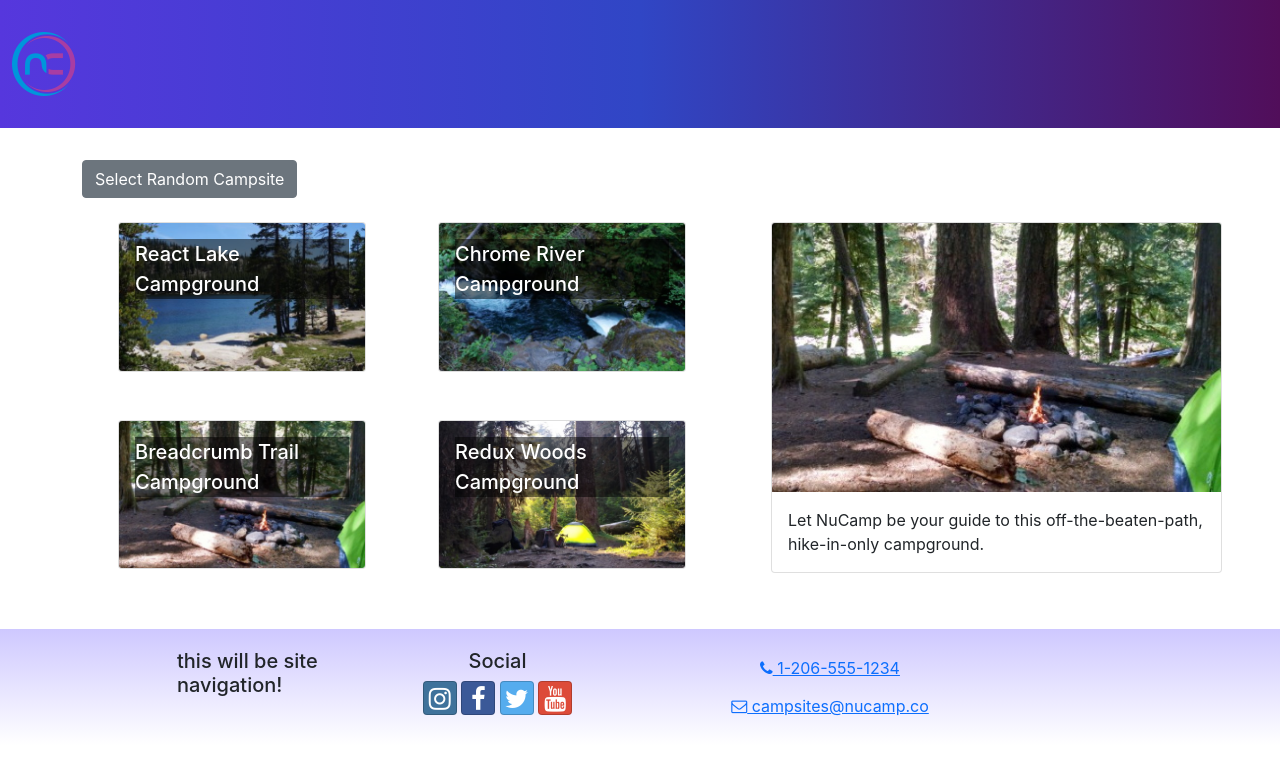
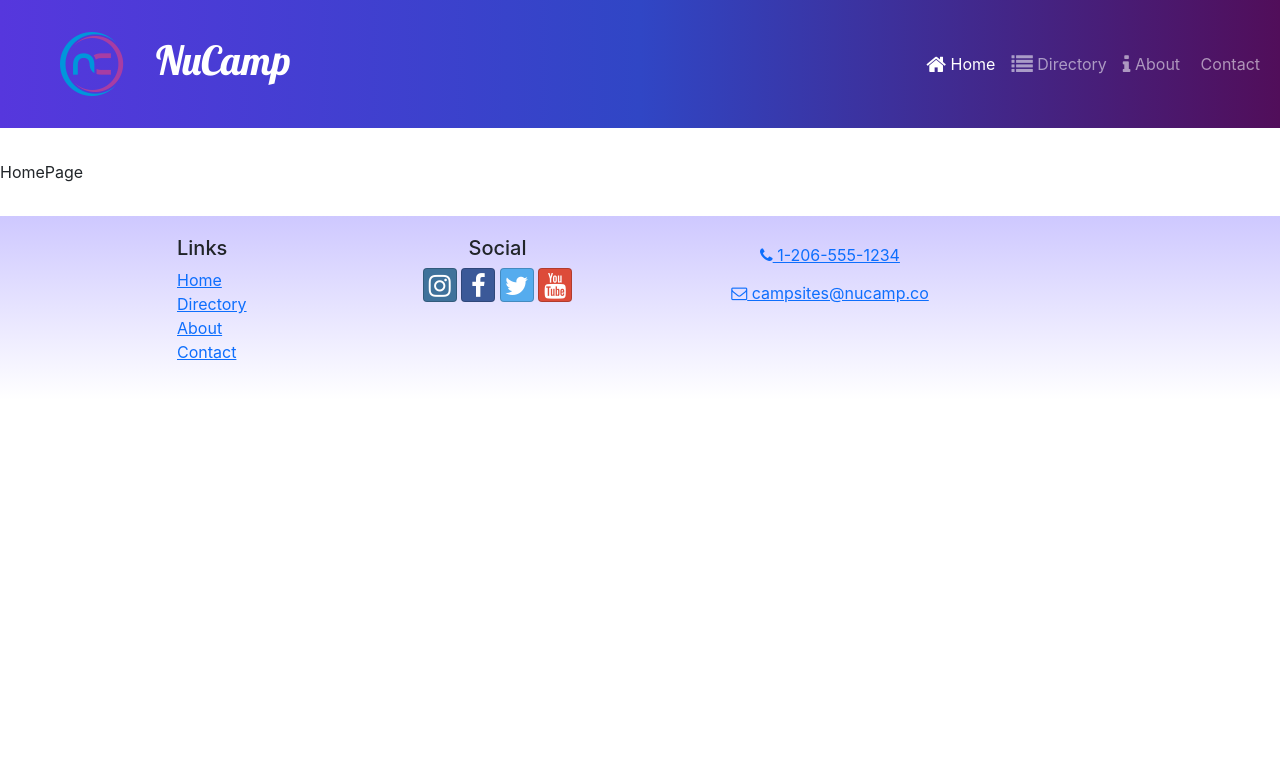
Before and after one commit to jeedeekay/react-course-project, a React (Create React App) app in the folder nucampsite/: page / in a window 1280 px wide. Shown: the top 758 px of the page. Built offline with nearby package versions, Linux system fonts and the light colour scheme.

Commit message:
Header and Footer Links

```diff
--- a/nucampsite/src/App.js
+++ b/nucampsite/src/App.js
@@ -1,3 +1,6 @@
+import { Routes, Route } from 'react-router-dom';
+import HomePage from './pages/HomePage';
+import ContactPage from './pages/ContactPage';
 import Header from './components/Header';
 import Footer from './components/Footer';
 import CampsiteDirectoryPage from './pages/CampsiteDirectoryPage';
@@ -7,7 +10,11 @@
   return (
     <div className="App">
       <Header />
-      <CampsiteDirectoryPage />
+      <Routes>
+        <Route path='/' element={<HomePage />} />
+        <Route path='contact' element={<ContactPage />} />
+        <Route path='directory' element={<CampsiteDirectoryPage />} />
+      </Routes>
       <Footer />
     </div>
   );
--- a/nucampsite/src/components/Footer.js
+++ b/nucampsite/src/components/Footer.js
@@ -1,4 +1,5 @@
 import { Container, Row, Col } from "reactstrap";
+import { Link } from "react-router-dom";
 
 const Footer = () => {
     return (
@@ -6,7 +7,21 @@
             <Container>
                 <Row>
                     <Col xs={{ size: 4, offset: 1}} sm='2'>
-                        <h5>this will be site navigation!</h5>
+                        <h5>Links</h5>
+                        <ul className="list-unstyled">
+                            <li>
+                                <Link to='/'>Home</Link>
+                            </li>
+                            <li>
+                                <Link to='/directory'>Directory</Link>
+                            </li>
+                            <li>
+                                <Link to='/about'>About</Link>
+                            </li>
+                            <li>
+                                <Link to='/contact'>Contact</Link>
+                            </li>
+                        </ul>
                     </Col>
                     <Col xs='6' sm='3' className='text-center'>
                     <h5>Social</h5>
--- a/nucampsite/src/components/Header.js
+++ b/nucampsite/src/components/Header.js
@@ -1,13 +1,50 @@
-import { Navbar} from "reactstrap";
-import { NavbarBrand } from "reactstrap";
+import { useState } from "react";
+import {
+    Navbar,
+    NavbarBrand,
+    Collapse,
+    NavbarToggler,
+    Nav,
+    NavItem
+} from "reactstrap";
+import { NavLink } from "react-router-dom";
 import NucampLogo from "../app/assets/img/logo.png";
 
 const Header = () => {
+    const [menuOpen, setMenuOpen] = useState(false);
+
     return (
         <Navbar dark color='primary' sticky='top' expand='md'>
-            <NavbarBrand href='/'>
-                <img src={NucampLogo} alt='nucamp logo' />
+            <NavbarBrand className="ms-5" href='/'>
+                <img src={NucampLogo} alt='nucamp logo' className="float-start" />
+                <h1 className="mt-1">NuCamp</h1>
             </NavbarBrand>
+
+            <NavbarToggler onClick={() => setMenuOpen(!menuOpen)} />
+            <Collapse isOpen={menuOpen} navbar>
+                <Nav className="ms-auto" navbar>
+                    <NavItem>
+                        <NavLink className='nav-link' to='/'>
+                            <i className="fa fa-home fa-lg" /> Home
+                        </NavLink>
+                    </NavItem>
+                    <NavItem>
+                        <NavLink className='nav-link' to='/directory'>
+                            <i className="fa fa-list fa-lg" /> Directory
+                        </NavLink>
+                    </NavItem>
+                    <NavItem>
+                        <NavLink className='nav-link' to='/about'>
+                            <i className="fa fa-info fa-lg" /> About
+                        </NavLink>
+                    </NavItem>
+                    <NavItem>
+                        <NavLink className='nav-link' to='/contact'>
+                            <i className="fa fa-card fa-lg" /> Contact
+                        </NavLink>
+                    </NavItem>
+                </Nav>
+            </Collapse>
         </Navbar>
     );
 }
--- a/nucampsite/src/features/campsites/CampsitesList.js
+++ b/nucampsite/src/features/campsites/CampsitesList.js
@@ -3,14 +3,14 @@
 import CampsiteCard from "./CampsiteCard";
 import { selectAllCampsites } from './campsitesSlice';
 
-const CampsitesList = () => {
+const CampsitesList = ({ setCampsiteId }) => {
     const campsites = selectAllCampsites();
 
     return (
         <Row className='ms-auto'>
             {CAMPSITES.map((campsite) => {
                 return (
-                    <Col md='5' className='m-4' key={campsite.id}>
+                    <Col md='5' className='m-4' key={campsite.id} onClick={() => setCampsiteId(campsite.id)}>
                         <CampsiteCard campsite={campsite} />
                     </Col>
                 );
--- a/nucampsite/src/features/campsites/campsitesSlice.js
+++ b/nucampsite/src/features/campsites/campsitesSlice.js
@@ -4,6 +4,6 @@
     return CAMPSITES;
 };
 
-export const selectRandomCampsite = () => {
-    return CAMPSITES[Math.floor(Math.random() * CAMPSITES.length)];
+export const selectCampsiteById = (id) => {
+    return CAMPSITES.find((campsite) => campsite.id === id);
 };
--- a/nucampsite/src/index.js
+++ b/nucampsite/src/index.js
@@ -1,5 +1,6 @@
 import React from 'react';
 import { createRoot } from 'react-dom/client';
+import { BrowserRouter } from 'react-router-dom';
 import { Provider } from 'react-redux';
 import { store } from './app/store';
 import App from './App';
@@ -16,7 +17,9 @@
 root.render(
   <React.StrictMode>
     <Provider store={store}>
-      <App />
+      <BrowserRouter>
+        <App />
+      </BrowserRouter>
     </Provider>
   </React.StrictMode>
 );
--- a/nucampsite/src/pages/CampsiteDirectoryPage.js
+++ b/nucampsite/src/pages/CampsiteDirectoryPage.js
@@ -1,24 +1,18 @@
-import { Container, Row, Col, Button } from "reactstrap";
+import { useState } from "react";
+import { Container, Row, Col } from "reactstrap";
 import CampsiteDetail from "../features/campsites/CampsiteDetail";
 import CampsitesList from "../features/campsites/CampsitesList";
-import { selectRandomCampsite } from "../features/campsites/campsitesSlice";
+import { selectCampsiteById } from "../features/campsites/campsitesSlice";
 
 const CampsiteDirectoryPage = () => {
-    let selectedCampsite = selectRandomCampsite();
-
-    const toggleCampsite = () => {
-        selectedCampsite = selectRandomCampsite();
-        console.log(selectedCampsite);
-    };
+    const [campsiteId, setCampsiteId] = useState(0);
+    const selectedCampsite = selectCampsiteById(campsiteId);
 
     return (
         <Container>
-            <Button onClick={() => toggleCampsite()}>
-                Select Random Campsite
-            </Button>
             <Row>
                 <Col sm='5' md='7'>
-                    <CampsitesList />
+                    <CampsitesList setCampsiteId={setCampsiteId} />
                 </Col>
                 <Col sm='7' md='5'>
                     <CampsiteDetail campsite={selectedCampsite} />
--- /dev/null
+++ b/nucampsite/src/pages/ContactPage.js
@@ -0,0 +1,5 @@
+const ContactPage = () => {
+    return <div>ContactPage</div>;
+};
+
+export default ContactPage;
--- /dev/null
+++ b/nucampsite/src/pages/HomePage.js
@@ -0,0 +1,5 @@
+const HomePage = () => {
+    return <div>HomePage</div>;
+};
+
+export default HomePage;
```
